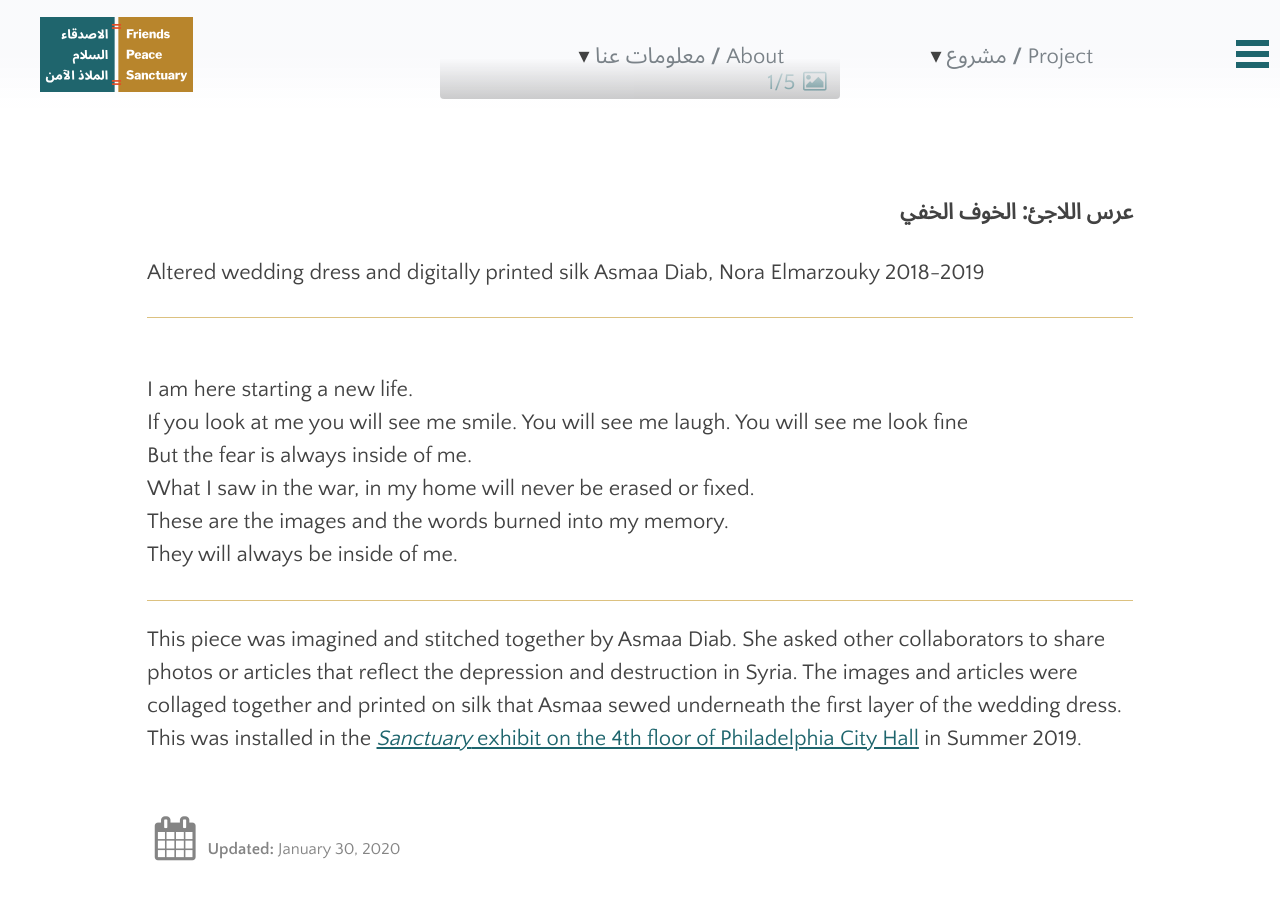
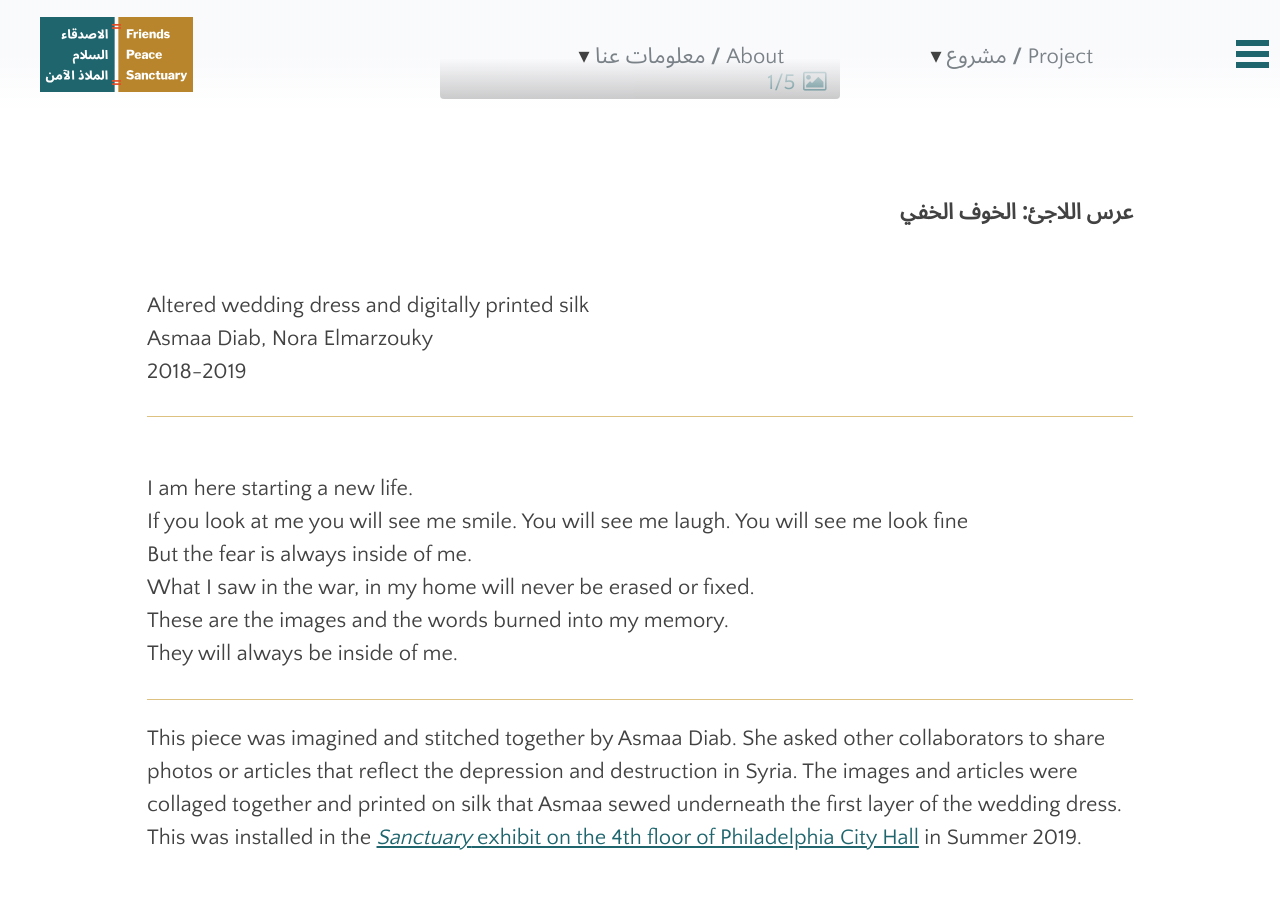
Before and after one commit to swat-ds/fps.swarthmore.edu, a Jekyll site: the page built from _posts/2020-01-30-a-refugee-wedding-asmaa-diab.md, in a window 1280 px wide and 900 px high, scrolled down 544 px. Built offline with Jekyll 4.4.1, drawn with Linux system fonts in a browser that asks for light colours.

```diff
--- a/_posts/2020-01-30-a-refugee-wedding-asmaa-diab.md
+++ b/_posts/2020-01-30-a-refugee-wedding-asmaa-diab.md
@@ -18,9 +18,9 @@ gallery:
 **عرس اللاجئ: الخوف الخفي**
 {: .ar}
 
-Altered wedding dress and digitally printed silk
-Asmaa Diab, Nora Elmarzouky
-2018-2019
+<br/>Altered wedding dress and digitally printed silk
+<br/>Asmaa Diab, Nora Elmarzouky
+<br/>2018-2019
 
 
 <hr/>
```
